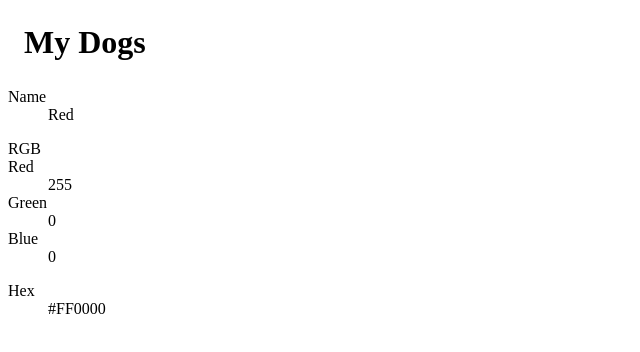
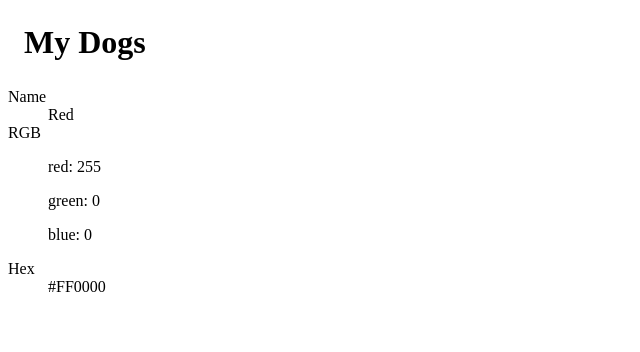
Before and after one commit to jwmcconnell/intro-react, a React app: page / in a window 1280 px wide. Shown: the top 352 px of the page, without its empty margins (0-640 px from the left). Built offline with nearby package versions, Linux system fonts and the light colour scheme.

Commit message:
update rgb format

```diff
--- a/src/components/Color.js
+++ b/src/components/Color.js
@@ -17,14 +17,12 @@ export default function Color() {
         <dt>Name</dt>
         <dd>{color.name}</dd>
 
-        <dl>RGB
-          <dt>Red</dt>
-          <dd>{color.rgb.red}</dd>
-          <dt>Green</dt>
-          <dd>{color.rgb.green}</dd>
-          <dt>Blue</dt>
-          <dd>{color.rgb.blue}</dd>
-        </dl>
+        <dt>RGB</dt>
+        <dd>
+          <p>red: {color.rgb.red}</p>
+          <p>green: {color.rgb.green}</p>
+          <p>blue: {color.rgb.blue}</p>
+        </dd>
 
         <dt>Hex</dt>
         <dd>{color.hex}</dd>
```
